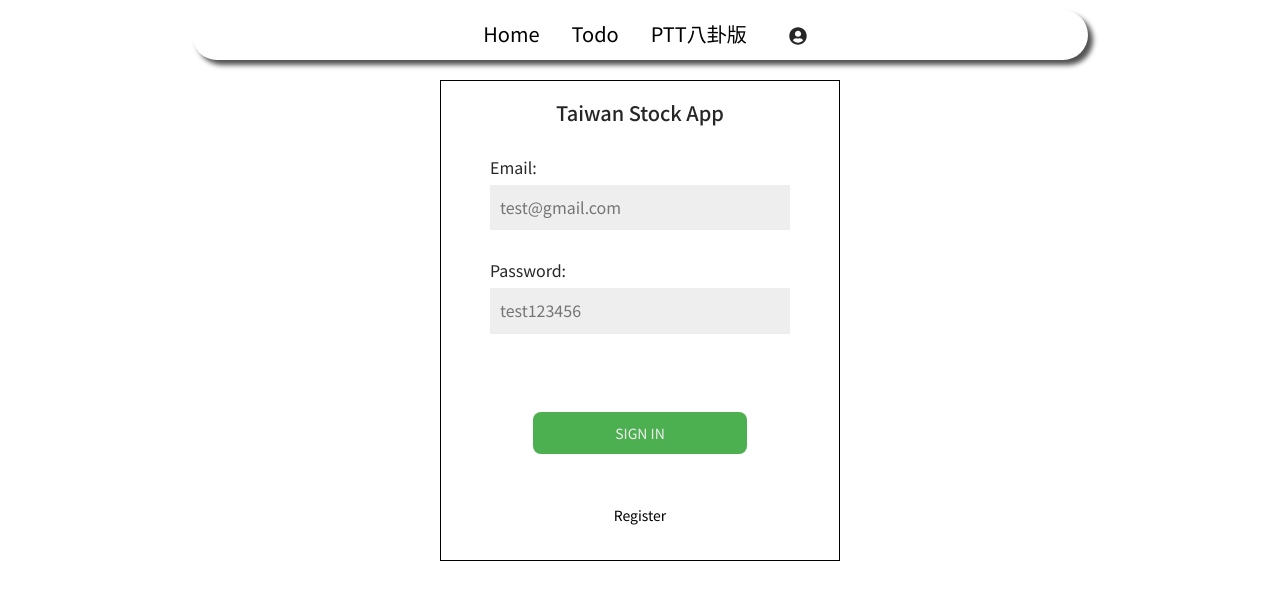
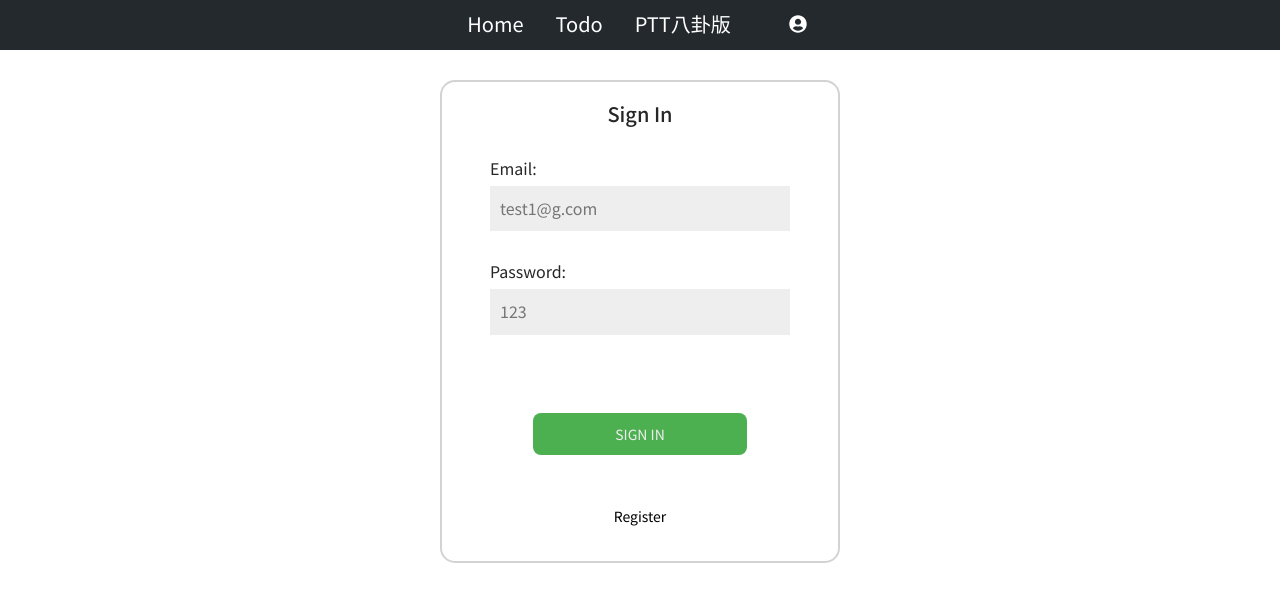
Before and after one commit to albertkingdom/heroku-website-frontend, a React (Create React App) app: page /todo in a window 1280 px wide. Shown: the top 602 px of the page. Built offline with nearby package versions, Linux system fonts and the light colour scheme.

Commit message:
improve css

```diff
--- a/src/component/Header/Header.js
+++ b/src/component/Header/Header.js
@@ -9,7 +9,7 @@ import {
   faUserCircle,
 } from "@fortawesome/free-solid-svg-icons";
 //redux
-import { useDispatch, useSelector } from "react-redux";
+import { useDispatch } from "react-redux";
 import { loadUserId } from "../../actions/useraction";
 import SubFunction from "./SubFunction";
 
@@ -71,6 +71,7 @@ const Header = ({ auth, changeAuth }) => {
                     changeAuth(false);
                     dispatch(loadUserId(""));
                     window.sessionStorage.removeItem("token");
+                    setShowNavItem(false);
                   }}
                 >
                   {/* // <FontAwesomeIcon icon={faSignOutAlt} /> */}
@@ -80,13 +81,21 @@ const Header = ({ auth, changeAuth }) => {
             ) : (
               <>
                 <li>
-                  <Link to="/signin" className="nav-link">
+                  <Link
+                    to="/signin"
+                    className="nav-link"
+                    onClick={() => setShowNavItem(false)}
+                  >
                     {/* <FontAwesomeIcon icon={faSignInAlt} /> */}
                     Sign In
                   </Link>
                 </li>
                 <li>
-                  <Link to="/register" className="nav-link">
+                  <Link
+                    to="/register"
+                    className="nav-link"
+                    onClick={() => setShowNavItem(false)}
+                  >
                     Register
                   </Link>
                 </li>
@@ -166,9 +175,9 @@ const Header = ({ auth, changeAuth }) => {
               </ul>
             </li> */}
             {/* login button */}
-            <li style={{ marginLeft: "20px" }}>
+            <li style={{ marginLeft: "20px", height: "50px" }}>
               <>
-                <div>
+                <div style={{ height: "50px", padding: ".5rem 1rem" }}>
                   <button
                     onClick={() => setOpenAvator(!openAvator)}
                     className={styles.avator}
@@ -179,7 +188,10 @@ const Header = ({ auth, changeAuth }) => {
                 {openAvator && (
                   <SubFunction
                     changeAuth={changeAuth}
-                    close={() => setOpenAvator(false)}
+                    close={() => {
+                      setOpenAvator(false);
+                      setShowNavItem(false);
+                    }}
                     auth={auth}
                   />
                 )}
--- a/src/component/Header/SubFunction.js
+++ b/src/component/Header/SubFunction.js
@@ -14,10 +14,16 @@ export default function SubFunction({ changeAuth, close, auth }) {
         {!auth ? (
           <>
             <li>
-              <Link to="/signin">Sign In</Link>
+              <Link to="/signin" onClick={() => close()}>
+                Sign In
+              </Link>
             </li>
             <li>
-              <Link to="/register" className={styles.register}>
+              <Link
+                to="/register"
+                className={styles.register}
+                onClick={() => close()}
+              >
                 Register
               </Link>
             </li>
--- a/src/component/Header/SubFunction.module.scss
+++ b/src/component/Header/SubFunction.module.scss
@@ -2,14 +2,16 @@
   position: absolute;
   width: 150px;
   height: fit-content;
-  border: 1px solid black;
+  border: 1px solid lightgray;
   border-radius: 10px;
   background-color: #fff;
   padding: 10px;
   font-size: 16px;
   left: -20px;
+  top: 90%;
 
   ul {
+    display: block;
     li {
       //   height: 30px;
       padding: 5px;
@@ -21,6 +23,21 @@
       padding: 0px;
       font-size: inherit;
       height: inherit;
+      color: black;
     }
   }
+
+  &::before {
+    content: "";
+
+    position: absolute;
+    top: -20px;
+    left: 40px;
+    width: 20px;
+    height: 20px;
+
+    border: 10px solid black;
+    border-color: transparent transparent #fff transparent;
+    z-index: 10;
+  }
 }
--- a/src/component/Header/header.module.scss
+++ b/src/component/Header/header.module.scss
@@ -9,7 +9,7 @@
 //   transform: rotate(-45deg);
 //   top: -4px;
 // }
-
+$background: #24292e;
 .hamburger-container {
   display: block;
   width: 20px;
@@ -22,7 +22,7 @@
   span {
     display: block;
     height: 1px;
-    background-color: black;
+    background-color: #fff;
     position: relative;
     transition: all 0.3s ease-in-out;
     top: 0;
@@ -42,7 +42,7 @@
   }
 }
 header {
-  background-color: transparent;
+  background-color: $background;
   // background: linear-gradient(to bottom, gray, transparent 100%);
   height: 50px;
   width: 100%;
@@ -107,13 +107,13 @@ header {
 
 .header-nav-items {
   display: none;
-  width: 70%;
+  width: 100%;
   position: absolute;
   top: 0px;
-  margin: 10px auto;
-  background-color: white;
-  border-radius: 25px;
-  box-shadow: 5px 5px 5px rgb(83, 82, 82);
+  // margin: 10px auto;
+  background-color: $background;
+  // border-radius: 25px;
+  // box-shadow: 5px 5px 5px rgb(83, 82, 82);
 
   ul {
     padding: 0px;
@@ -122,39 +122,16 @@ header {
 
     li {
       position: relative;
-      &:hover {
-        // background-color: rgb(172, 198, 255);
-        ul {
-          display: block;
-        }
-      }
-      &:hover > li {
-        // background-color: rgb(172, 198, 255);
-      }
-      //子選單
-      ul {
-        // display: none;
-        // position: absolute;
-        // top: 100%;
-        // width: 130px;
-        // background-color: #fff;
-        // box-shadow: 5px 5px 5px rgb(83, 82, 82);
-        // font-size: 18px;
-        li {
-          // height: 40px;
-          // padding: 5px;
-          // &:hover {
-          //   background-color: rgb(117, 151, 224);
-          // }
-        }
-      }
     }
     li a {
       // display: block;
       height: 50px;
       // padding-left: 20px;
-      color: black;
+      color: #fff;
       font-size: 20px;
+      &:hover {
+        color: gray;
+      }
     }
   }
 }
@@ -189,8 +166,9 @@ body {
 }
 .avator {
   border: none;
-  background-color: #fff;
+  background-color: transparent;
   font-size: 18px;
+  color: #fff;
   &:focus {
     outline: none;
   }
--- /dev/null
+++ b/src/component/Loading/Loading.js
@@ -0,0 +1,11 @@
+import React from "react";
+import { Spin } from "antd";
+import { LoadingOutlined } from "@ant-design/icons";
+
+export default function Loading() {
+  return (
+    <div className="text-center mt-3">
+      <Spin indicator={<LoadingOutlined style={{ fontSize: 48 }} spin />} />
+    </div>
+  );
+}
--- a/src/component/Register/Register.js
+++ b/src/component/Register/Register.js
@@ -1,21 +1,24 @@
 import React, { useState } from "react";
 import styles from "../Signin/Signin.module.css";
 import PasswordInput from "../Signin/PasswordInput";
+import Loading from "../Loading/Loading";
 
 export default function Register({ history }) {
   const [email, setEmail] = useState("");
   const [password, setPassword] = useState("");
   const [passwordcheck, setPasswordcheck] = useState("");
+  const [isLoading, setIsLoading] = useState(false);
 
   const signupHandler = (event) => {
     event.preventDefault(); //in form, button onclick will act as submit
     // console.log("submit");
+    setIsLoading(true);
     const logindata = {
       email: email,
       password: password,
       returnSecureToken: true,
     };
-    fetch("http://localhost:6001/register", {
+    fetch("https://ptt-todolist-api.herokuapp.com/register", {
       method: "POST",
       headers: { "content-type": "application/json" },
       body: JSON.stringify({ email: email, password: password }),
@@ -41,16 +44,17 @@ export default function Register({ history }) {
     }
   };
   return (
+    <>
       <div className={styles.card}>
         <div className={styles.Login}>
-        <h5>Taiwan Stock App</h5>
+          <h5>Register</h5>
           <form>
             <section>
               <label>
                 Email:
                 <input
                   type="text"
-                placeholder="test@gmail.com"
+                  placeholder=""
                   value={email}
                   onChange={(e) => setEmail(e.target.value)}
                 />
@@ -83,5 +87,11 @@ export default function Register({ history }) {
           </form>
         </div>
       </div>
+      {isLoading && (
+        <div className={styles.Loading}>
+          <Loading />
+        </div>
+      )}
+    </>
   );
 }
--- a/src/component/Signin/Signin.js
+++ b/src/component/Signin/Signin.js
@@ -5,10 +5,12 @@ import PasswordInput from "./PasswordInput";
 //redux
 import { useDispatch, useSelector } from "react-redux";
 import { loadUserId } from "../../actions/useraction";
+import Loading from "../Loading/Loading";
 
 export default function Signin({ history, changeAuth, saveAuthInfo }) {
   const [email, setEmail] = useState("");
   const [password, setPassword] = useState("");
+  const [isLoading, setIsLoading] = useState(false);
   const dispatch = useDispatch();
   const saveAuthTokenToSession = (token) => {
     window.sessionStorage.setItem("token", token);
@@ -16,6 +18,7 @@ export default function Signin({ history, changeAuth, saveAuthInfo }) {
   const signinHandler = (event) => {
     event.preventDefault(); //in form, button onclick will act as submit
     // console.log("submit");
+    setIsLoading(true);
     const logindata = {
       email: email,
       password: password,
@@ -30,6 +33,7 @@ export default function Signin({ history, changeAuth, saveAuthInfo }) {
       .then((response) => response.json())
       .then((data) => {
         console.log(data);
+
         if (data.userId && data.success === "true") {
           saveAuthTokenToSession(data.token);
           saveAuthInfo(data.token);
@@ -51,17 +55,19 @@ export default function Signin({ history, changeAuth, saveAuthInfo }) {
       signinHandler(event);
     }
   };
+
   return (
+    <>
       <div className={styles.card}>
         <div className={styles.Login}>
-        <h5>Taiwan Stock App</h5>
+          <h5>Sign In</h5>
           <form>
             <section>
               <label>
                 Email:
                 <input
                   type="text"
-                placeholder="test@gmail.com"
+                  placeholder="test1@g.com"
                   value={email}
                   onChange={(e) => setEmail(e.target.value)}
                 />
@@ -74,7 +80,7 @@ export default function Signin({ history, changeAuth, saveAuthInfo }) {
                   password={password}
                   changePassword={changePassword}
                   keyUphandler={keyUphandler}
-                placeholder="test123456"
+                  placeholder="123"
                 />
               </label>
             </section>
@@ -86,5 +92,11 @@ export default function Signin({ history, changeAuth, saveAuthInfo }) {
           </form>
         </div>
       </div>
+      {isLoading && (
+        <div className={styles.Loading}>
+          <Loading />
+        </div>
+      )}
+    </>
   );
 }
--- a/src/component/Signin/Signin.module.css
+++ b/src/component/Signin/Signin.module.css
@@ -1,8 +1,10 @@
 .card {
   margin: 0 auto;
   width: 400px;
-  border: 1px solid black;
+  border: 2px solid lightgray;
+  border-radius: 15px;
   padding: 20px;
+  position: relative;
 }
 .Login {
   text-align: center;
@@ -90,3 +92,16 @@
   color: black;
   width: auto;
 }
+
+.Loading {
+  width: 100%;
+  height: 100%;
+  background-color: rgba(255, 255, 255, 0.63);
+  margin: 0 auto;
+  padding: 100px;
+  border-radius: 10px;
+  position: absolute;
+  top: 70px;
+  left: 50%;
+  transform: translateX(-50%);
+}
```
Lines whose indentation alone changed are shown as unchanged.
